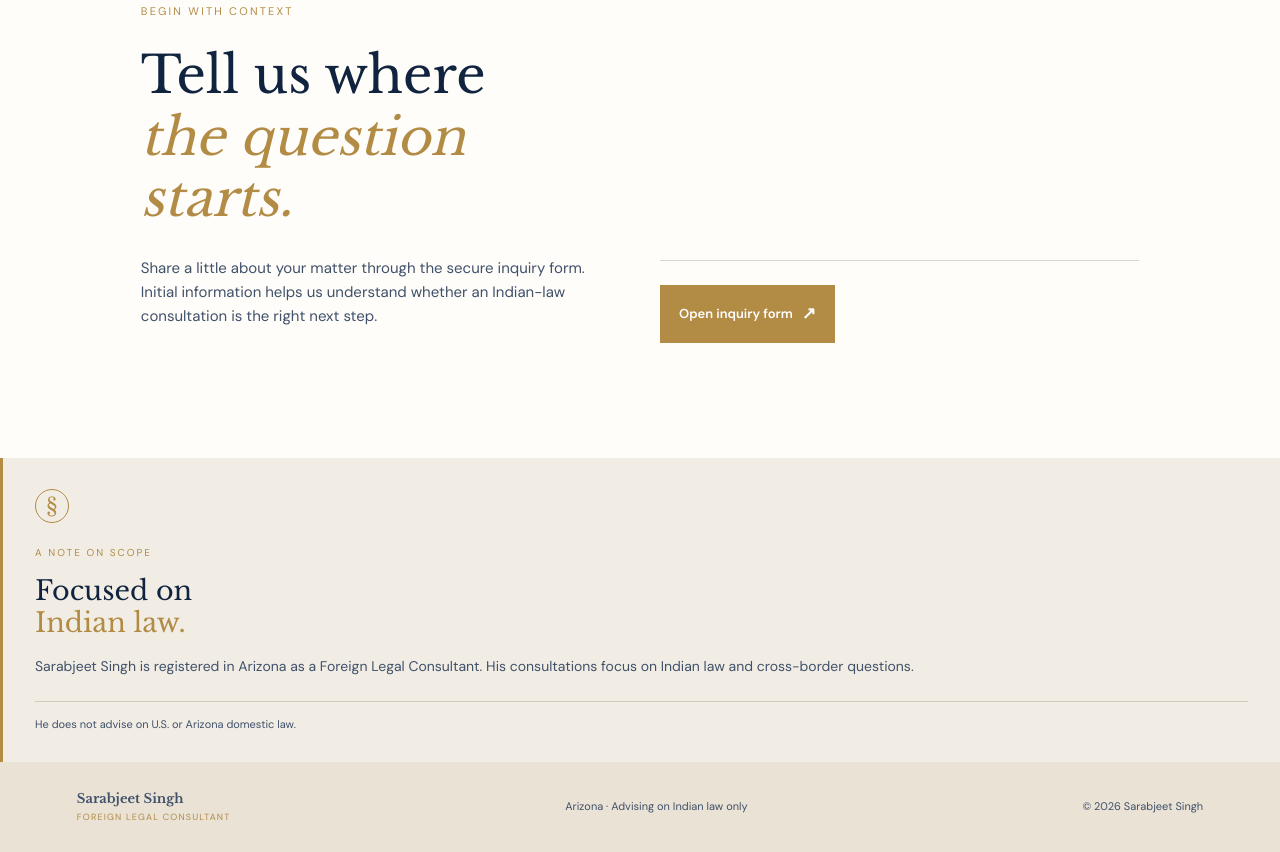
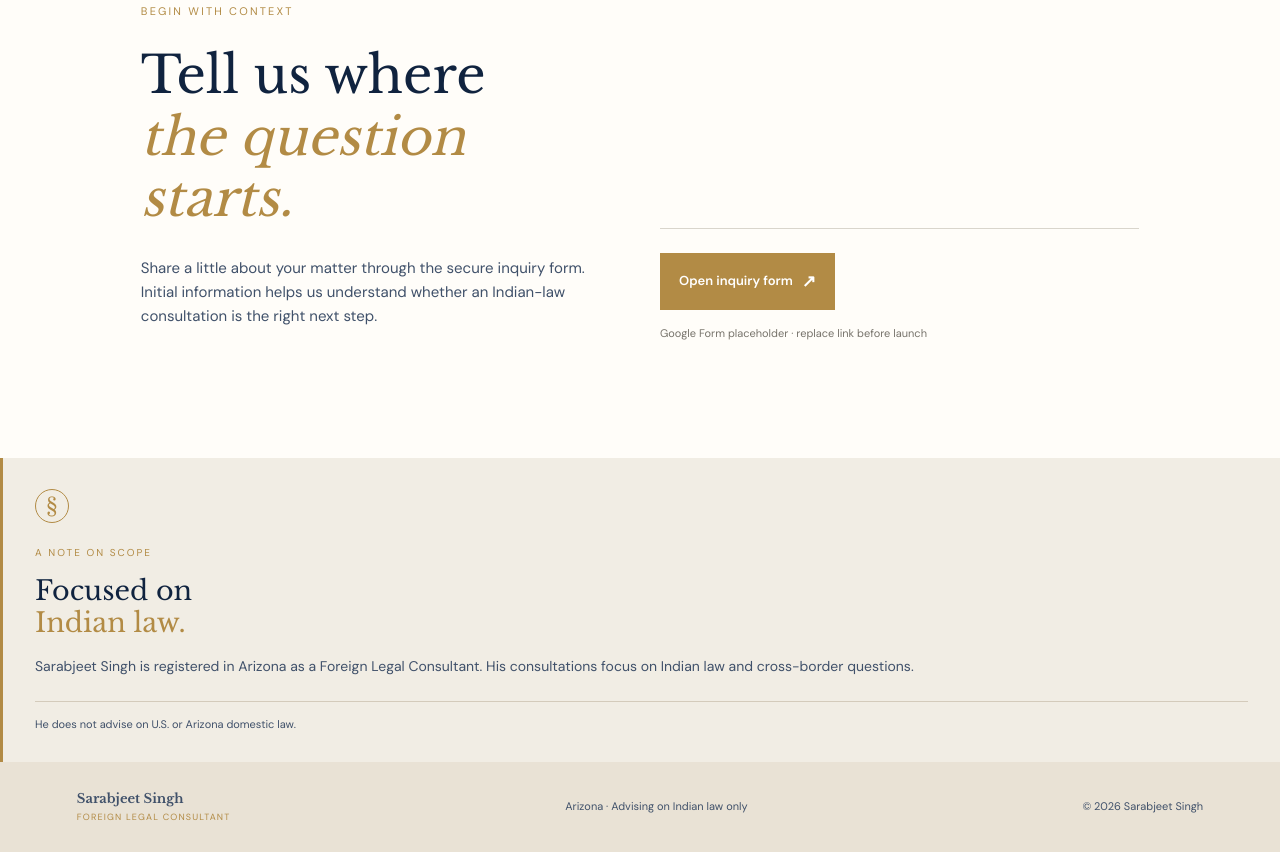
Before and after one commit to LarikaSehgal/testwebsite3, a plain HTML site: page index.html in a window 1280 px wide. Shown: the part 3552-4404 px from the top of the page. Drawn offline with nearby package versions, Linux system fonts and the light colour scheme.

Commit message:
Revert "Update"
This reverts commit f4ae8c5b2470c2b993dcbcd0b1c941e677ea03e6.

```diff
--- a/index.html
+++ b/index.html
@@ -69,7 +69,7 @@
 
     <section id="credentials" class="credentials-section"><div><p class="eyebrow light">No. 03 / Professional standing</p><h2>A clear point<br />of reference.</h2></div><div class="credential-list"><div><strong>Foreign Legal Consultant</strong><span>Arizona</span></div><div><strong>Enrolled Advocate</strong><span>Bar Council of Punjab and Haryana · 2007</span></div><div><strong>Law degree</strong><span>Vikram University, Ujjain, Madhya Pradesh, India · 2007</span></div><div><strong>Notary, Government of India</strong><span>Certificate issued by the Department of Legal Affairs, Ministry of Law & Justice · 24 June 2025</span></div><div><strong>Former empaneled counsel</strong><span>Greater Ludhiana Area Development Authority<br />Municipal Corporation Ludhiana<br />Ludhiana Improvement Trust</span></div><div><strong>Member, State Bar of Arizona</strong><span>2026</span></div></div></section>
 
-    <section class="contact-section"><div><p class="eyebrow">Begin with context</p><h2>Tell us where<br /><em>the question starts.</em></h2><p class="contact-note">Share a little about your matter through the secure inquiry form. Initial information helps us understand whether an Indian-law consultation is the right next step.</p></div><div class="contact-action"><a class="button button-gold" href="https://forms.gle/Ltz6XxCkWZQoX2898" target="_blank" rel="noreferrer">Open inquiry form <span>↗</span></a></div></section>
+    <section class="contact-section"><div><p class="eyebrow">Begin with context</p><h2>Tell us where<br /><em>the question starts.</em></h2><p class="contact-note">Share a little about your matter through the secure inquiry form. Initial information helps us understand whether an Indian-law consultation is the right next step.</p></div><div class="contact-action"><a class="button button-gold" href="https://forms.gle/Ltz6XxCkWZQoX2898" target="_blank" rel="noreferrer">Open inquiry form <span>↗</span></a><p>Google Form placeholder · replace link before launch</p></div></section>
   </main>
   <aside class="hero-card" aria-label="Practice jurisdiction notice">
     <div class="card-seal">§</div>
```
Also changed, not shown: 1 other file.
